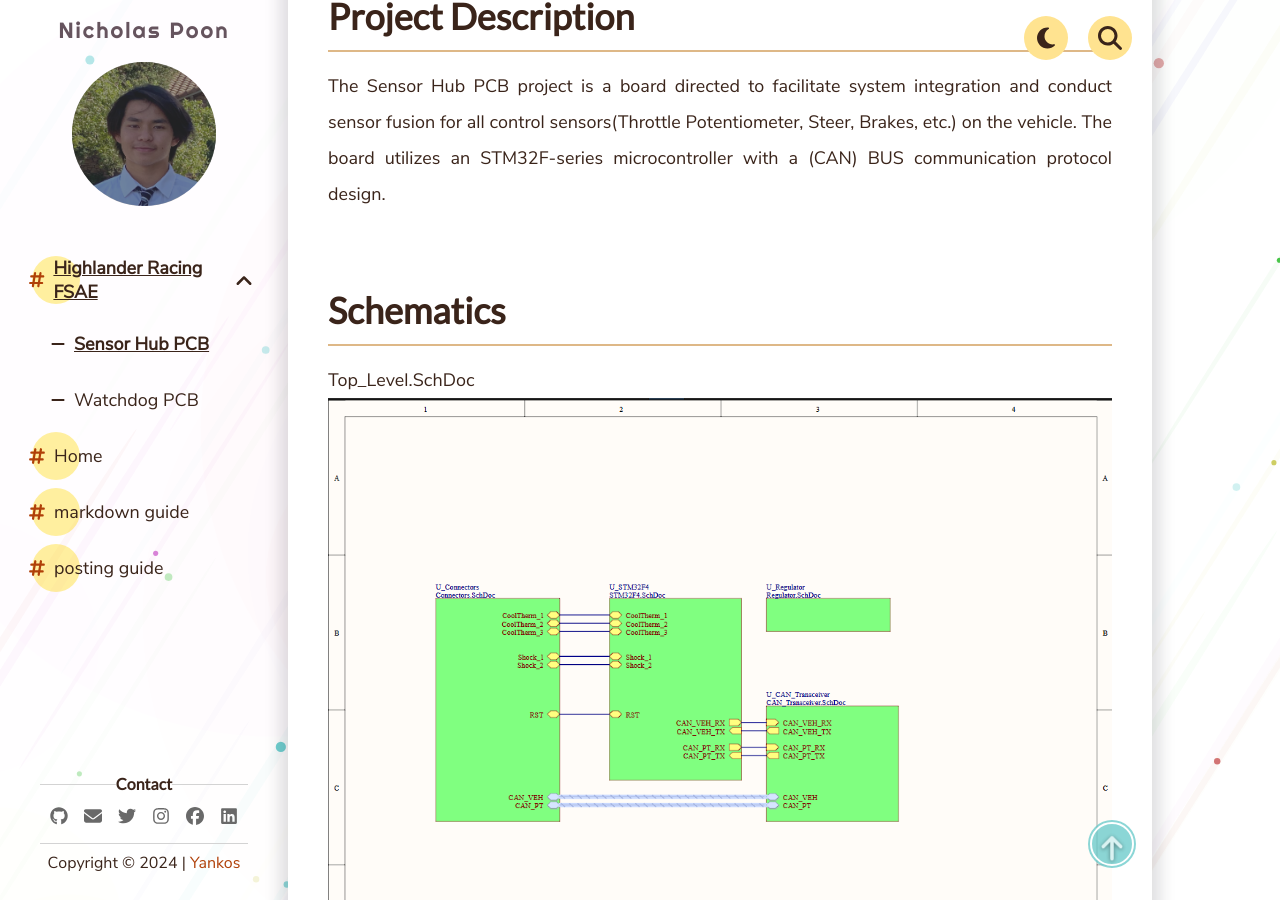
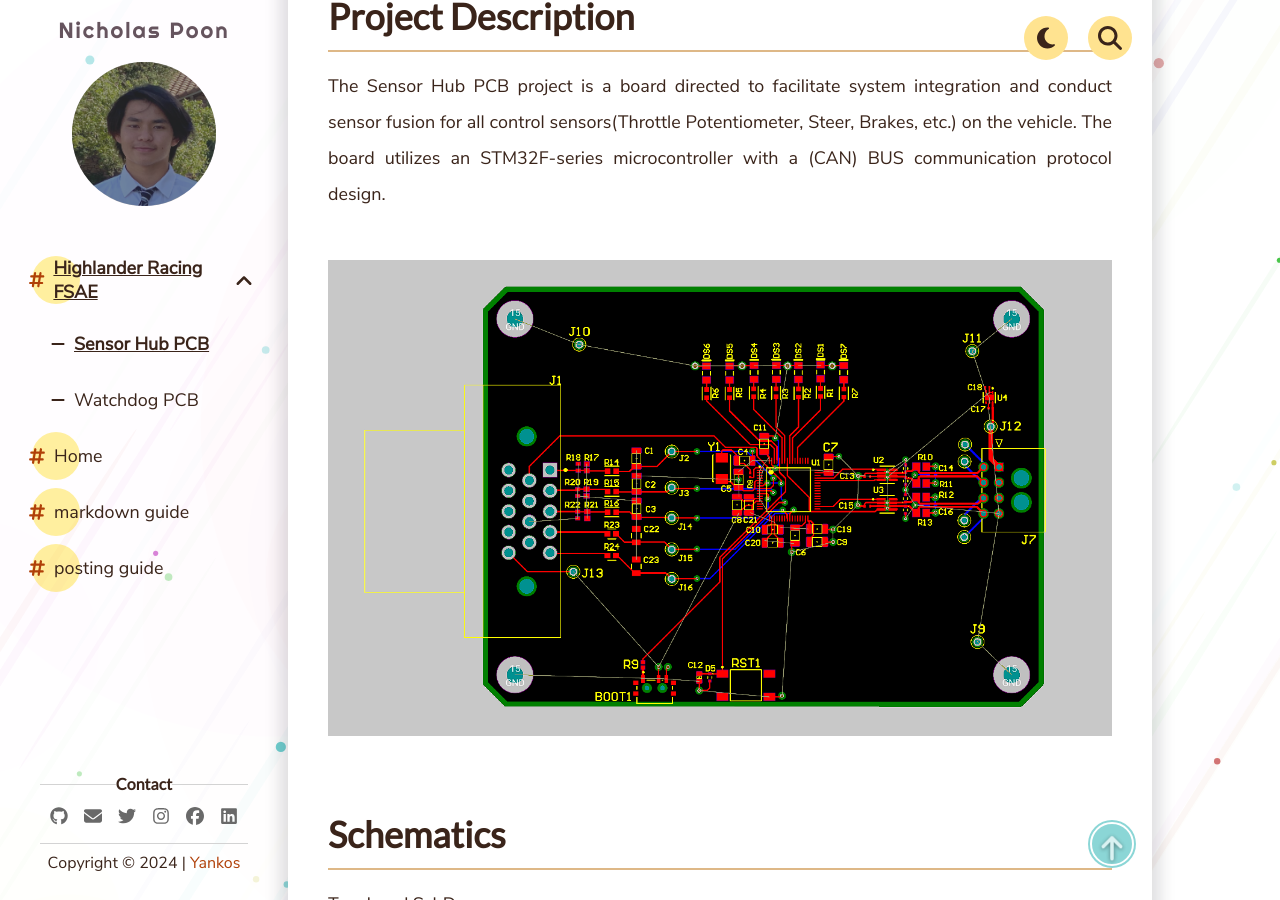
Before and after one commit to NickPoon101/NP-Portfolio, a Jekyll site: the page built from _pages/Highlander Racing FSAE/Sensor Hub PCB/ver1.md, in a window 1280 px wide and 900 px high, scrolled down 757 px. Built offline with Jekyll 4.4.1, drawn with Linux system fonts in a browser that asks for light colours; comment, search, counter and statistics services are not loaded.

Commit message:
Update ver1.md

```diff
--- a/_pages/Highlander Racing FSAE/Sensor Hub PCB/ver1.md
+++ b/_pages/Highlander Racing FSAE/Sensor Hub PCB/ver1.md
@@ -9,6 +9,7 @@ baseurl: /techlovers
 ---
 The Sensor Hub PCB project is a board directed to facilitate system integration and conduct sensor fusion for all control sensors(Throttle Potentiometer, Steer, Brakes, etc.) on the vehicle. The board utilizes an STM32F-series microcontroller with a (CAN) BUS communication protocol design.
 
+![](/NP-Portfolio/assets/img/Sensorhub1_images/PCB_2D.png)
 
 # Schematics
 ---
```
